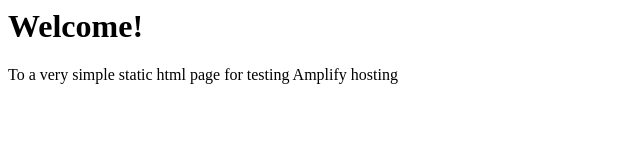
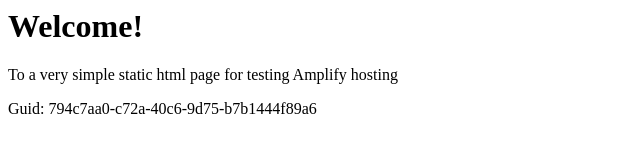
Before and after one commit to aws-aemilia-pdx/Github-PR-Commit-Integration-Test-DoNotTouch-GitHubAutoBuildCanaryTest-v1-beta-us-west-2, a website: page src/index.html in a window 1280 px wide. Shown: the whole page, without its empty margins (0-640 px from the left). Drawn offline with Linux system fonts and the light colour scheme.

Commit message:
commit from integ tests

```diff
--- a/src/index.html
+++ b/src/index.html
@@ -1,3 +1,5 @@
+
+
 <html lang="en">
 
 <head>
@@ -10,6 +12,6 @@
 <body>
     <h1>Welcome!</h1>
     <p>To a very simple static html page for testing Amplify hosting</p>
-</body>
+    <p>Guid: 794c7aa0-c72a-40c6-9d75-b7b1444f89a6</p></body>
 
 </html>
```
